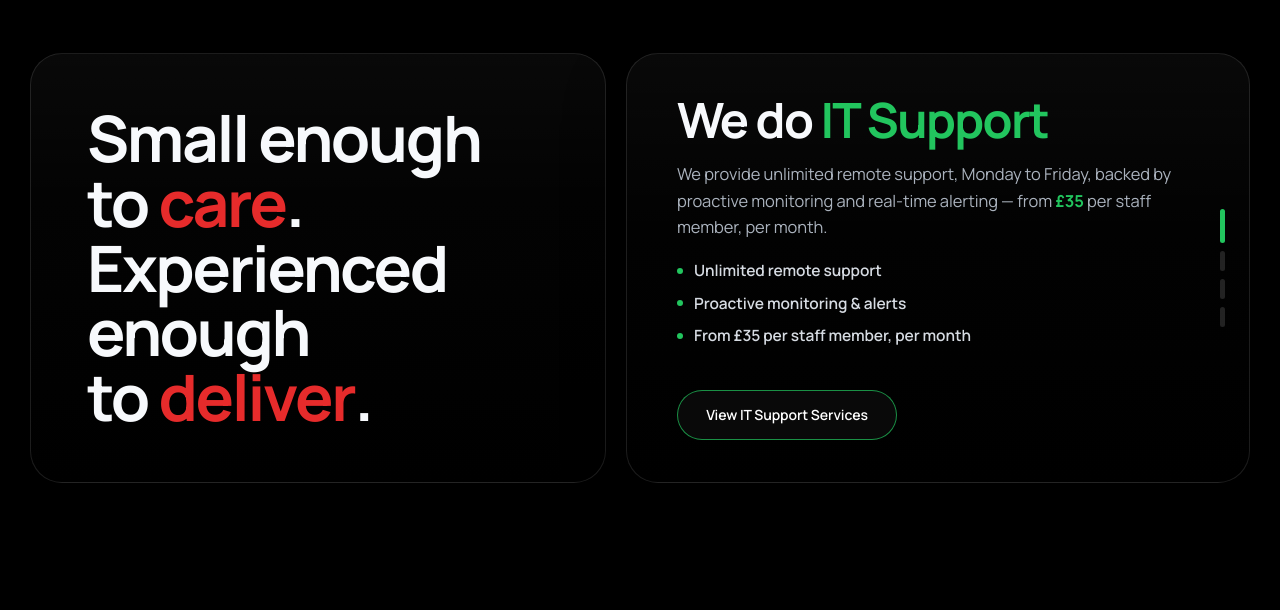
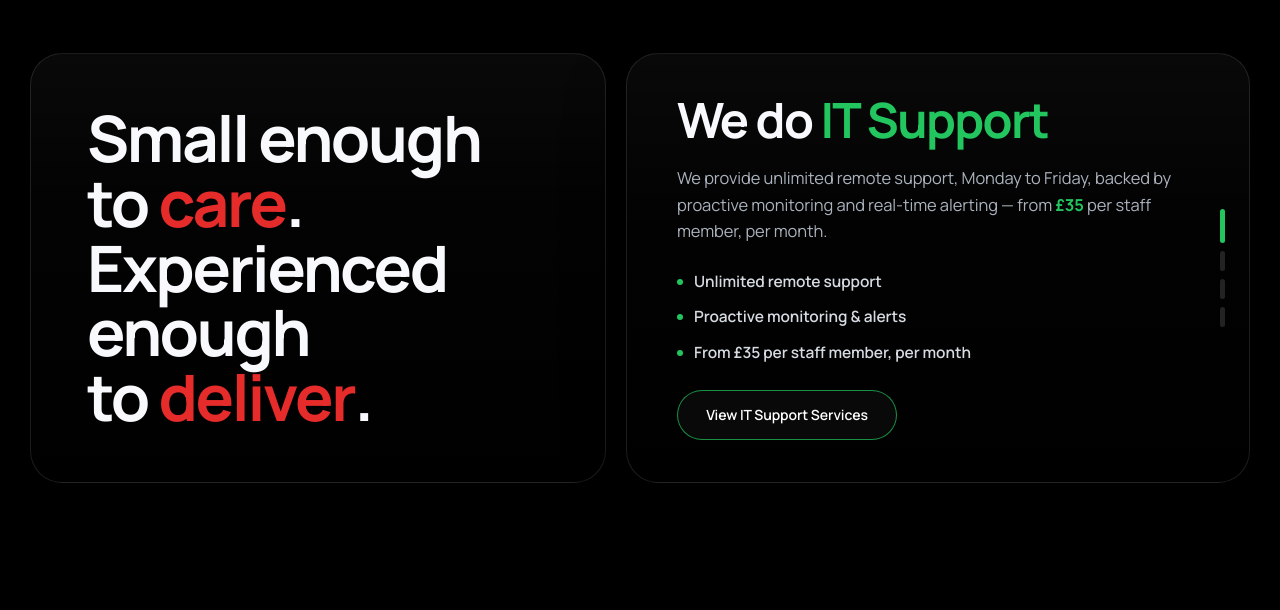
Before and after one commit to charliehart2k-tech/stapleit-website, a plain HTML site: page site/index.html in a window 1280 px wide. Shown: the part 701-1311 px from the top of the page. Drawn offline with Linux system fonts and the light colour scheme.

Commit message:
Balance service card content across full height

```diff
--- a/site/assets/css/trust-note.css
+++ b/site/assets/css/trust-note.css
@@ -175,17 +175,44 @@
   .trust-note-card::before,.trust-note-card::after,.trust-note-accent{animation:none!important;transform:none!important}
 }
 
-/* Service cards use the full glass height. home-golden.css gives the desktop
-   CTA a fixed top margin; override that here so the CTA anchors to the lower
-   edge and the whole service card reads as one intentional composition. */
+/* Desktop services: use the entire glass instead of pinning a compact content
+   stack at the top and the CTA at the bottom. The flexible middle row gives
+   the highlights room to breathe while keeping every slide aligned. */
 @media(min-width:981px){
-  .home-services-card .service-slide-content{
+  .home-services-card .service-slide{
     height:100%!important;
     min-height:100%!important;
-    flex:1 1 auto!important;
+    align-items:stretch!important;
+  }
+  .home-services-card .service-slide-content{
+    width:100%!important;
+    height:100%!important;
+    min-height:100%!important;
+    display:grid!important;
+    grid-template-rows:auto auto minmax(0,1fr) auto!important;
+    row-gap:22px!important;
+    align-items:start!important;
+  }
+  .home-services-card .service-slide h2,
+  .home-services-card .service-slide p,
+  .home-services-card .service-points,
+  .home-services-card .service-cta{
+    margin-top:0!important;
+  }
+  .home-services-card .service-slide p{
+    align-self:start!important;
+  }
+  .home-services-card .service-points{
+    align-self:stretch!important;
+    display:flex!important;
+    flex-direction:column!important;
+    justify-content:center!important;
+    gap:14px!important;
+    padding-block:8px!important;
   }
   .home-services-card .service-cta{
-    margin-top:auto!important;
+    align-self:end!important;
+    justify-self:start!important;
   }
 }
 
```
